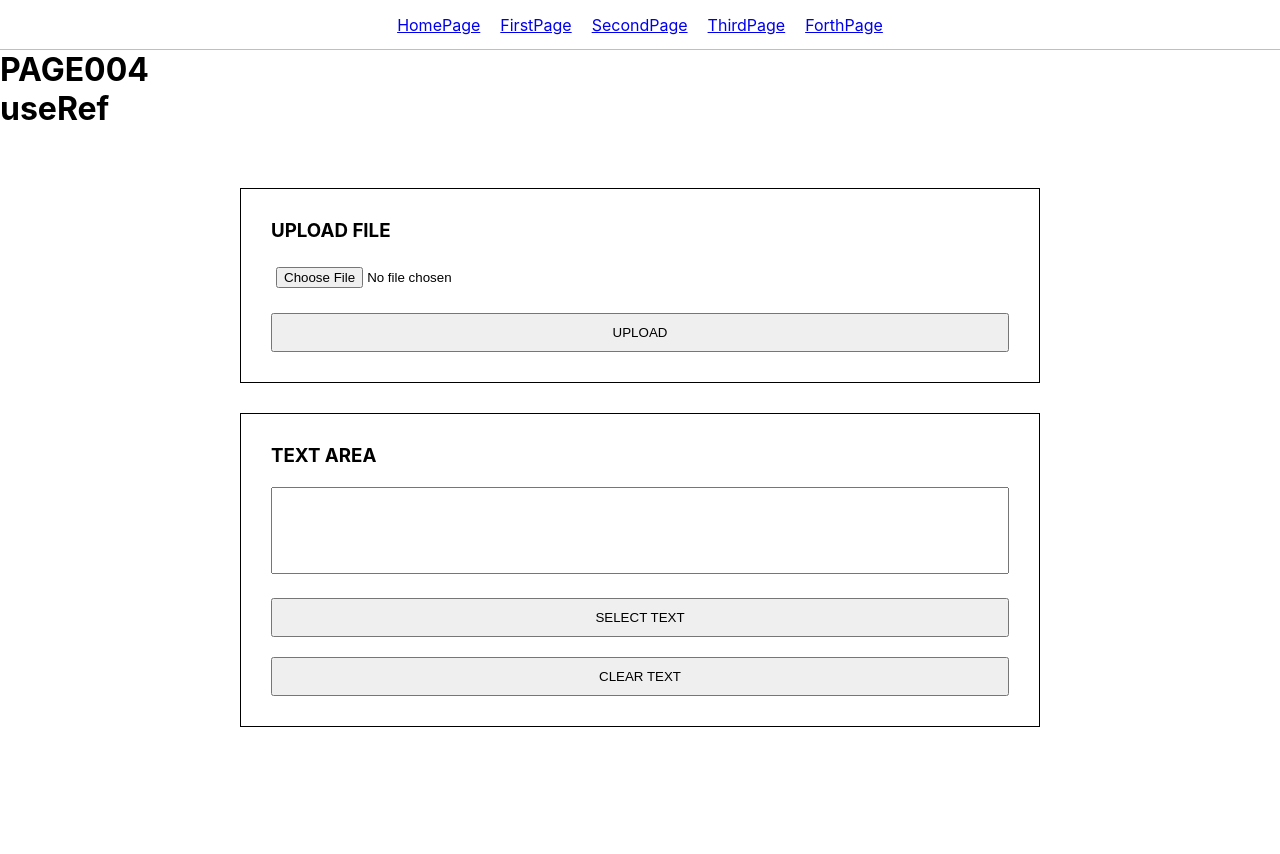
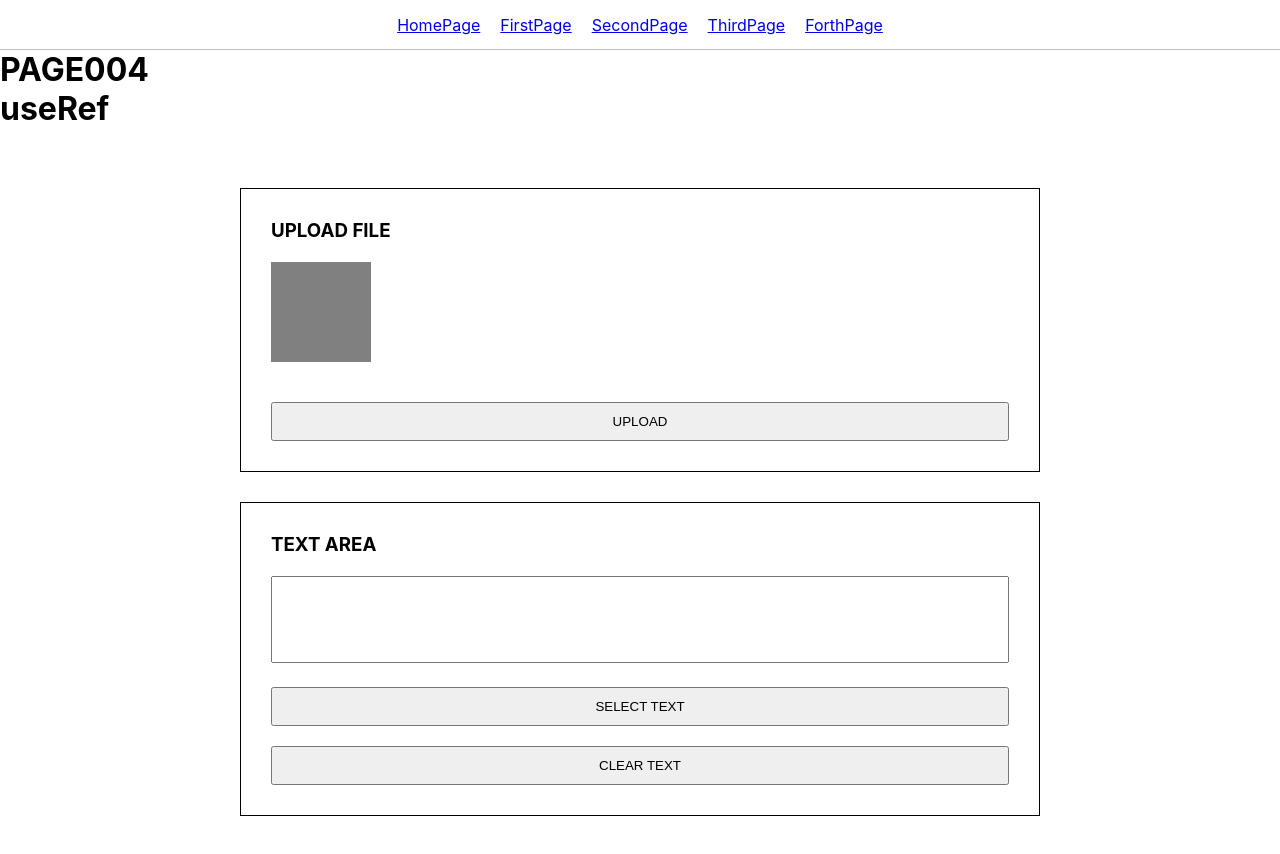
Before and after one commit to Paruhas/react-tutorial, a React (Create React App) app: page /page004 in a window 1280 px wide. Shown: the top 854 px of the page. Before the commit the page ends 800 px from the top, so only its background shows below. Built offline with nearby package versions, Linux system fonts and the light colour scheme.

Commit message:
useRef(4) EXTRA hidden inputFile and use Div Instead

```diff
--- a/src/pages/Page004.js
+++ b/src/pages/Page004.js
@@ -1,10 +1,19 @@
-import React, { useRef } from "react";
+import React, { useRef, useState } from "react";
 import Navbar from "../components/Navbar";
 import "./css/Page004.css";
 
 function Page004() {
+  const [img, setImg] = useState(null);
   const fileRef = useRef(null);
   const textareaRef = useRef(null);
+
+  const uploadFileDiv = () => {
+    fileRef.current.click();
+  };
+
+  const hideBrokeImgIcon = () => {
+    document.documentElement.style.display = "none";
+  };
 
   const submitUploadFile = () => {
     console.log(fileRef.current.files[0]);
@@ -29,8 +38,23 @@ function Page004() {
         <div className="app-container">
           <div className="upload-file-box">
             <h3>UPLOAD FILE</h3>
+            <div className="preview-img-box" onClick={uploadFileDiv}>
+              {img && (
+                <img
+                  src={URL.createObjectURL(fileRef.current.files[0])}
+                  alt=""
+                  onError={hideBrokeImgIcon}
+                  className="preview-img"
+                />
+              )}
+            </div>
             <p>
-              <input type="file" ref={fileRef} />
+              <input
+                type="file"
+                ref={fileRef}
+                style={{ display: "none" }}
+                onChange={() => setImg(fileRef.current.files[0])}
+              />
             </p>
             <button onClick={submitUploadFile}>UPLOAD</button>
           </div>
--- a/src/pages/css/Page004.css
+++ b/src/pages/css/Page004.css
@@ -9,6 +9,20 @@
 .upload-file-box > button {
   padding: 10px;
   width: 100%;
+}
+
+.preview-img-box {
+  width: 100px;
+  height: 100px;
+  background-color: gray;
+}
+
+.preview-img {
+  width: 100px;
+  height: 100px;
+  overflow: hidden;
+  object-fit: cover;
+  object-position: 50% 50%;
 }
 
 .textarea-box {
```
